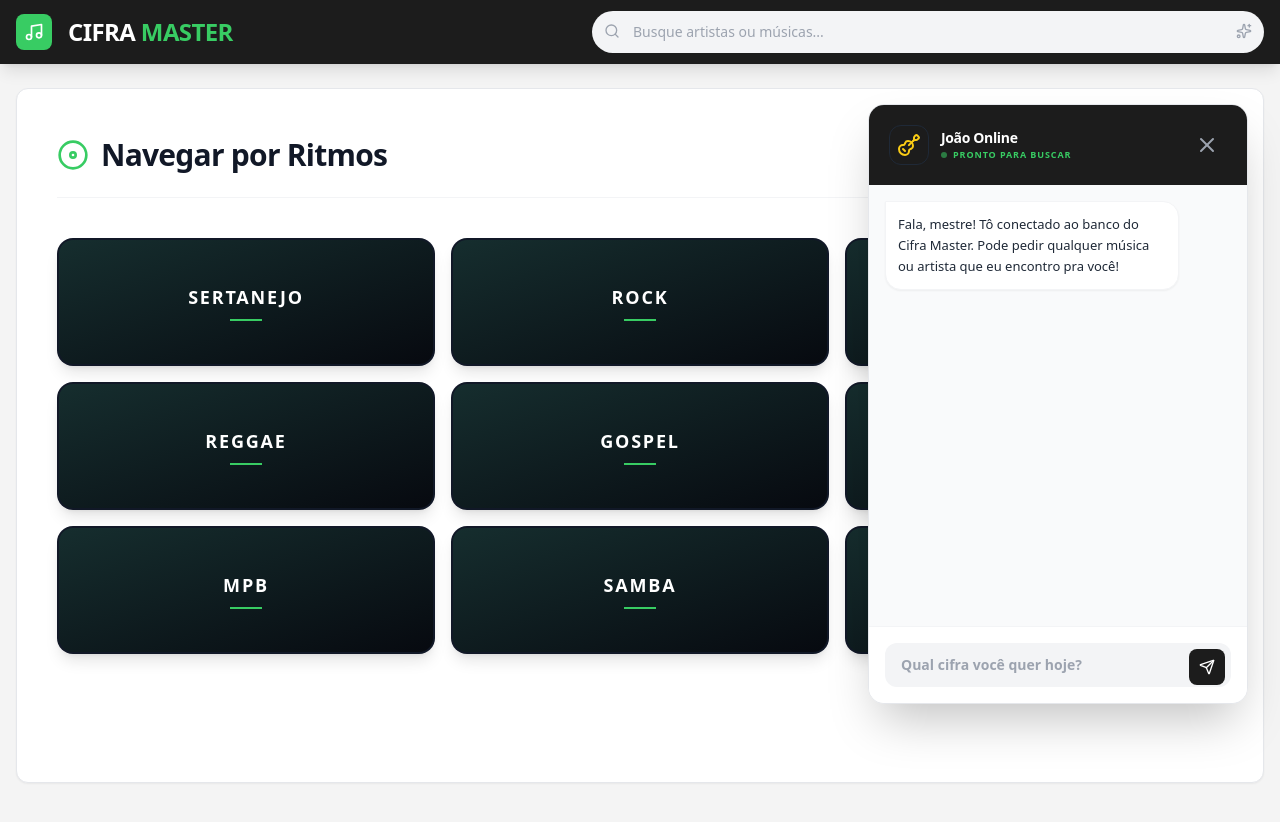
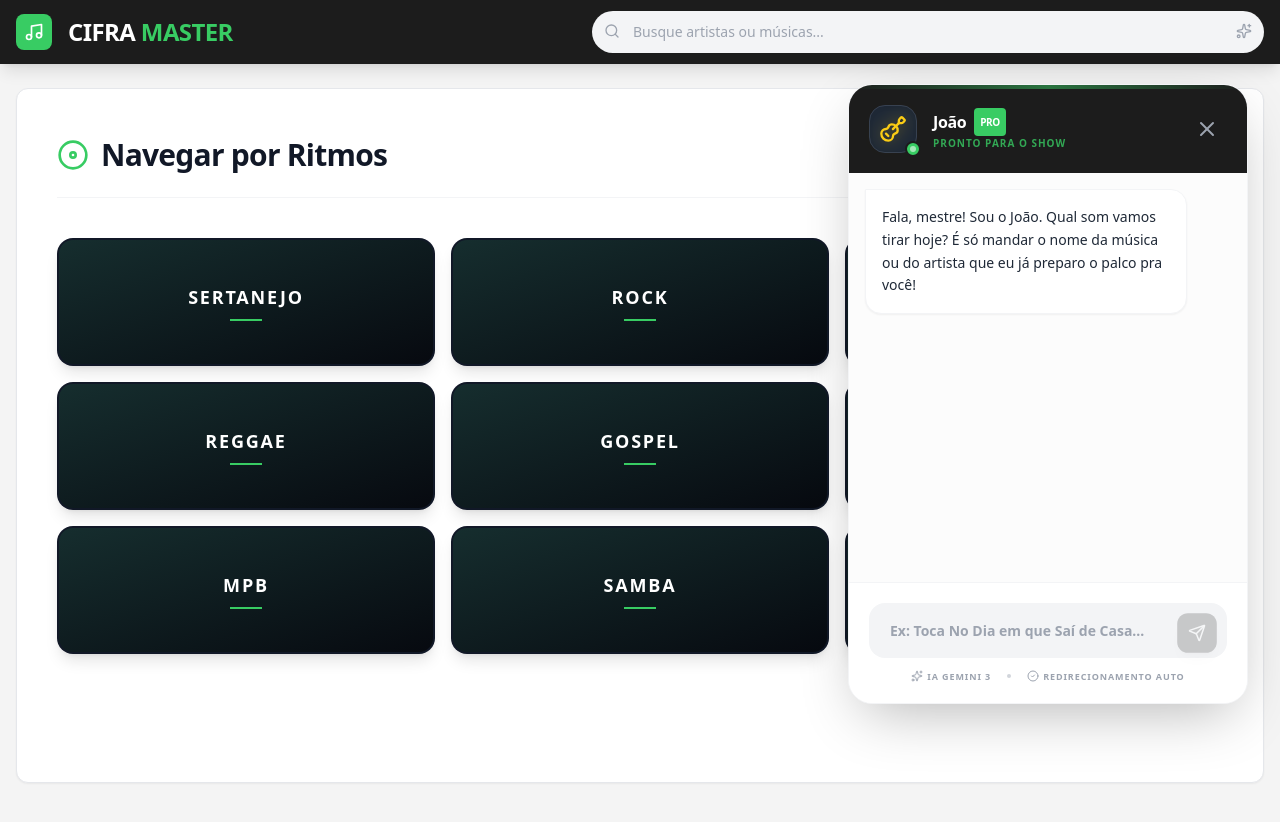
Before and after one commit to thyagomonteiro10/ciframaster, a React (Vite) app: page / in a window 1280 px wide. Both pictures are taken after a click on the button 1216 px from the left and 736 px from the top of the page. Shown: the top 822 px of the page. Built offline with nearby package versions, Linux system fonts and the light colour scheme.

Commit message:
fix(JoaoAssistant): Improve song search and initial prompt
Refactor song search logic to handle common user phrasing for requesting songs. Update the initial assistant greeting to be more welcoming and clear about its capabilities.

```diff
--- a/components/JoaoAssistant.tsx
+++ b/components/JoaoAssistant.tsx
@@ -1,5 +1,5 @@
 
-import { Send, X, Music, Guitar, Link as LinkIcon, Bot, Globe, CheckCircle2, Users } from 'lucide-react';
+import { Send, X, Music, Guitar, CheckCircle2, Loader2, Sparkles, Zap } from 'lucide-react';
 import React, { useState, useRef, useEffect } from 'react';
 import { GoogleGenAI, Type } from "@google/genai";
 import { ExtendedSong, ZEZE_SONGS, JULIANY_SOUZA_SONGS } from '../constants';
@@ -8,7 +8,6 @@ interface Message {
   role: 'user' | 'joao';
   text: string;
   songData?: ExtendedSong;
-  sources?: { uri: string; title: string }[];
   isLocal?: boolean;
 }
 
@@ -20,7 +19,7 @@ interface JoaoAssistantProps {
 
 const JoaoAssistant: React.FC<JoaoAssistantProps> = ({ onSongFound, isOpen, onClose }) => {
   const [messages, setMessages] = useState<Message[]>([
-    { role: 'joao', text: 'Fala, mestre! Tô conectado ao banco do Cifra Master. Pode pedir qualquer música ou artista que eu encontro pra você!' }
+    { role: 'joao', text: 'Fala, mestre! Sou o João. Qual som vamos tirar hoje? É só mandar o nome da música ou do artista que eu já preparo o palco pra você!' }
   ]);
   const [input, setInput] = useState('');
   const [isTyping, setIsTyping] = useState(false);
@@ -33,7 +32,11 @@ const JoaoAssistant: React.FC<JoaoAssistantProps> = ({ onSongFound, isOpen, onCl
   }, [messages, isTyping]);
 
   const findLocalSong = (query: string): ExtendedSong | undefined => {
-    const q = query.toLowerCase().trim();
+    const q = query.toLowerCase().trim()
+      .replace('abre a cifra de ', '')
+      .replace('quero tocar ', '')
+      .replace('toca ', '');
+
     if (q.length < 2) return undefined;
 
     const allLocal = [...ZEZE_SONGS, ...JULIANY_SOUZA_SONGS];
@@ -44,26 +47,29 @@ const JoaoAssistant: React.FC<JoaoAssistantProps> = ({ onSongFound, isOpen, onCl
   };
 
   const askJoao = async (query: string) => {
+    if (!query.trim()) return;
+
     setMessages(prev => [...prev, { role: 'user', text: query }]);
     setInput('');
     setIsTyping(true);
 
+    // Inteligência Local primeiro
     const localMatch = findLocalSong(query);
     if (localMatch) {
       setTimeout(() => {
         setMessages(prev => [...prev, {
           role: 'joao',
-          text: `Mestre, essa eu já conheço de cor! Redirecionando você para a cifra de ${localMatch.title}...`,
+          text: `Essa eu tenho aqui no meu caderno! "${localMatch.title}" do ${localMatch.artist}. Já tô abrindo pra você, mestre!`,
           songData: localMatch,
           isLocal: true
         }]);
         setIsTyping(false);
-        // Redirecionamento automático rápido
-        setTimeout(() => onSongFound(localMatch), 800);
-      }, 600);
+        setTimeout(() => onSongFound(localMatch), 1000);
+      }, 500);
       return;
     }
 
+    // Inteligência Artificial
     const ai = new GoogleGenAI({ apiKey: process.env.API_KEY });
     try {
       const response = await ai.models.generateContent({
@@ -71,57 +77,56 @@ const JoaoAssistant: React.FC<JoaoAssistantProps> = ({ onSongFound, isOpen, onCl
         contents: query,
         config: {
           tools: [{ googleSearch: {} }],
-          systemInstruction: `Você é o João do Cifra Master. Você busca as cifras mais precisas na internet.
-          Retorne sempre a letra integral e os acordes [C] de forma correta.
-          Sua personalidade é de um instrutor de música gente boa.
-          Se o usuário pedir algo que pareça busca de música, foque em retornar o objeto songData.`,
+          systemInstruction: `Você é o João, o instrutor de música mais gente boa do Brasil.
+          OBJETIVO: Encontrar cifras precisas e abrir para o usuário.
+          PERSONALIDADE: Use gírias de músico (mestre, brother, tirar um som, palhetada). Seja rápido e prestativo.
+
+          SE O USUÁRIO PEDIR UMA MÚSICA:
+          1. Busque a cifra real com Google Search.
+          2. Garanta que o JSON contenha 'songData'.
+          3. No campo 'message', diga algo como "Encontrei essa fera aqui! Preparando a cifra de [Musica]..."
+
+          FORMATO DE RESPOSTA (JSON):
+          {
+            "message": "Sua resposta amigável aqui",
+            "songData": {
+              "title": "Nome da Música",
+              "artist": "Nome do Artista",
+              "content": "Letra com [Acordes] entre colchetes",
+              "genre": "Gênero",
+              "difficulty": "Fácil/Médio/Difícil",
+              "originalKey": "Tom Original"
+            }
+          }`,
           responseMimeType: "application/json",
-          responseSchema: {
-            type: Type.OBJECT,
-            properties: {
-              message: { type: Type.STRING },
-              songData: {
-                type: Type.OBJECT,
-                properties: {
-                  title: { type: Type.STRING },
-                  artist: { type: Type.STRING },
-                  content: { type: Type.STRING },
-                  genre: { type: Type.STRING },
-                  difficulty: { type: Type.STRING, enum: ['Fácil', 'Médio', 'Difícil'] },
-                  originalKey: { type: Type.STRING }
-                }
-              }
-            },
-            required: ["message"]
-          }
         }
       });
 
       const data = JSON.parse(response.text);
-      const sources = response.candidates?.[0]?.groundingMetadata?.groundingChunks?.map((chunk: any) => ({
-        uri: chunk.web?.uri,
-        title: chunk.web?.title
-      })).filter((s: any) => s.uri) || [];
 
-      const newSong = data.songData ? {
-        id: `web-${Math.random().toString(36).substr(2, 9)}`,
+      if (data.songData) {
+        const newSong = {
+          id: `ai-${Date.now()}`,
           ...data.songData,
-        sources
-      } : undefined;
+          verified: false
+        };
 
         setMessages(prev => [...prev, {
           role: 'joao',
-        text: newSong ? `${data.message} Encontrei! Redirecionando você agora...` : data.message,
-        songData: newSong,
-        sources
+          text: data.message || `Achei! Vamos tocar "${newSong.title}". Abrindo em 3, 2, 1...`,
+          songData: newSong
         }]);
 
-      if (newSong) {
-        // Redirecionamento automático rápido após a resposta da IA
-        setTimeout(() => onSongFound(newSong), 1200);
+        // Redirecionamento automático
+        setTimeout(() => onSongFound(newSong), 1500);
+      } else {
+        setMessages(prev => [...prev, {
+          role: 'joao',
+          text: data.message || "Poxa mestre, procurei em todo canto mas essa cifra tá difícil. Tenta outro nome?"
+        }]);
       }
     } catch (error) {
-      setMessages(prev => [...prev, { role: 'joao', text: 'Eita, mestre, perdi o sinal. Tenta perguntar de novo?' }]);
+      setMessages(prev => [...prev, { role: 'joao', text: 'Eita, deu um nó nas cordas aqui. Tenta de novo, por favor?' }]);
     } finally {
       setIsTyping(false);
     }
@@ -130,70 +135,102 @@ const JoaoAssistant: React.FC<JoaoAssistantProps> = ({ onSongFound, isOpen, onCl
   if (!isOpen) return null;
 
   return (
-    <div className="fixed inset-0 md:inset-auto md:bottom-24 md:right-8 z-[100] flex flex-col w-full md:w-[380px] h-full md:h-[600px] bg-white md:rounded-2xl shadow-2xl overflow-hidden border border-gray-200">
-      <div className="bg-[#1c1c1c] p-5 flex items-center justify-between shrink-0">
-        <div className="flex items-center gap-3">
-          <div className="w-10 h-10 bg-[#1c1c1c] border border-gray-800 rounded-xl flex items-center justify-center">
-            <Guitar className="w-6 h-6 text-yellow-400" />
+    <div className="fixed inset-0 md:inset-auto md:bottom-24 md:right-8 z-[100] flex flex-col w-full md:w-[400px] h-full md:h-[620px] bg-white md:rounded-3xl shadow-[0_20px_60px_-15px_rgba(0,0,0,0.3)] overflow-hidden border border-gray-100 transition-all animate-in fade-in slide-in-from-bottom-10">
+      {/* Header Premium */}
+      <div className="bg-[#1c1c1c] p-5 flex items-center justify-between shrink-0 relative overflow-hidden">
+        <div className="absolute top-0 left-0 w-full h-1 bg-gradient-to-r from-transparent via-[#38cc63] to-transparent opacity-50"></div>
+        <div className="flex items-center gap-4">
+          <div className="relative">
+            <div className="w-12 h-12 bg-gray-800 rounded-2xl flex items-center justify-center border border-gray-700 shadow-inner">
+              <Guitar className="w-7 h-7 text-yellow-400 drop-shadow-[0_0_8px_rgba(250,204,21,0.4)]" />
+            </div>
+            <div className="absolute -bottom-1 -right-1 w-4 h-4 bg-[#38cc63] rounded-full border-2 border-[#1c1c1c] flex items-center justify-center">
+              <div className="w-1.5 h-1.5 bg-white rounded-full animate-pulse"></div>
+            </div>
           </div>
           <div>
-            <h3 className="text-white font-black text-sm tracking-tight">João Online</h3>
-            <div className="flex items-center gap-1.5">
-               <div className="w-1.5 h-1.5 bg-[#38cc63] rounded-full animate-pulse"></div>
-               <p className="text-[#38cc63] text-[9px] font-bold uppercase tracking-widest">Pronto para buscar</p>
+            <h3 className="text-white font-black text-base tracking-tight flex items-center gap-2">
+              João <span className="text-[10px] bg-[#38cc63] text-white px-1.5 py-0.5 rounded font-bold uppercase">Pro</span>
+            </h3>
+            <p className="text-[#38cc63]/80 text-[10px] font-bold uppercase tracking-widest">Pronto para o show</p>
           </div>
         </div>
-        </div>
-        <button onClick={onClose} className="p-2 text-gray-400 hover:text-white transition-colors">
+        <button onClick={onClose} className="p-2 text-gray-400 hover:text-white hover:bg-white/10 rounded-xl transition-all">
           <X className="w-6 h-6" />
         </button>
       </div>
 
-      <div ref={scrollRef} className="flex-1 overflow-y-auto p-4 space-y-4 bg-gray-50">
+      {/* Chat Area */}
+      <div ref={scrollRef} className="flex-1 overflow-y-auto p-4 space-y-6 bg-[#fcfcfc] custom-scrollbar">
         {messages.map((msg, i) => (
-          <div key={i} className={`flex ${msg.role === 'user' ? 'justify-end' : 'justify-start'}`}>
-            <div className={`max-w-[85%] p-3 rounded-2xl text-[13px] font-medium leading-relaxed ${
-              msg.role === 'user' ? 'bg-[#38cc63] text-white rounded-tr-none' : 'bg-white text-gray-800 border border-gray-100 rounded-tl-none shadow-sm'
+          <div key={i} className={`flex ${msg.role === 'user' ? 'justify-end' : 'justify-start'} animate-in fade-in slide-in-from-bottom-2 duration-300`}>
+            <div className={`max-w-[88%] ${msg.role === 'user' ? 'order-1' : 'order-2'}`}>
+              <div className={`p-4 rounded-2xl text-[14px] leading-relaxed shadow-sm ${
+                msg.role === 'user'
+                  ? 'bg-[#38cc63] text-white rounded-tr-none font-semibold'
+                  : 'bg-white text-gray-800 border border-gray-100 rounded-tl-none'
               }`}>
                 {msg.text}
 
                 {msg.songData && (
-                <div className={`mt-3 pt-3 border-t flex flex-col gap-2 ${msg.isLocal ? 'border-[#38cc63]/20' : 'border-gray-50'}`}>
+                  <div className={`mt-4 p-3 rounded-xl border flex flex-col gap-2 transition-all group cursor-pointer hover:border-[#38cc63]/50 ${
+                    msg.isLocal ? 'bg-[#38cc63]/5 border-[#38cc63]/20' : 'bg-gray-50 border-gray-200'
+                  }`}>
                     <div className="flex items-center justify-between">
                       <div className="flex items-center gap-2 overflow-hidden">
-                      <Music className={`w-3 h-3 shrink-0 ${msg.isLocal ? 'text-[#38cc63]' : 'text-gray-400'}`} />
-                      <span className="text-[10px] font-black uppercase truncate text-gray-600">{msg.songData.title}</span>
+                        <div className="p-1.5 bg-white rounded-lg border border-gray-100 shadow-sm">
+                           <Music className={`w-3.5 h-3.5 ${msg.isLocal ? 'text-[#38cc63]' : 'text-gray-400'}`} />
+                        </div>
+                        <div className="overflow-hidden">
+                          <div className="text-[11px] font-black uppercase truncate text-gray-800">{msg.songData.title}</div>
+                          <div className="text-[9px] text-gray-500 font-bold uppercase">{msg.songData.artist}</div>
                         </div>
                       </div>
-                  <div className="text-[9px] text-gray-400 font-bold uppercase mb-1">{msg.songData.artist}</div>
+                      <div className="shrink-0 flex items-center gap-1 text-[9px] font-bold bg-[#38cc63]/10 text-[#38cc63] px-2 py-0.5 rounded-full uppercase">
+                        <Zap className="w-2.5 h-2.5" /> Abrindo
+                      </div>
+                    </div>
                   </div>
                 )}
               </div>
             </div>
+          </div>
         ))}
         {isTyping && (
-          <div className="flex items-center gap-2 text-[10px] text-gray-400 font-bold px-2">
-            <div className="flex gap-1">
-              <div className="w-1 h-1 bg-gray-400 rounded-full animate-bounce"></div>
-              <div className="w-1 h-1 bg-gray-400 rounded-full animate-bounce [animation-delay:0.2s]"></div>
-              <div className="w-1 h-1 bg-gray-400 rounded-full animate-bounce [animation-delay:0.4s]"></div>
+          <div className="flex items-center gap-3 text-[11px] text-gray-400 font-bold px-2 italic">
+            <div className="flex gap-1.5">
+              <div className="w-1.5 h-1.5 bg-[#38cc63] rounded-full animate-bounce [animation-duration:0.8s]"></div>
+              <div className="w-1.5 h-1.5 bg-[#38cc63] rounded-full animate-bounce [animation-duration:0.8s] [animation-delay:0.2s]"></div>
+              <div className="w-1.5 h-1.5 bg-[#38cc63] rounded-full animate-bounce [animation-duration:0.8s] [animation-delay:0.4s]"></div>
             </div>
-            <span>João está procurando...</span>
+            <span>João está afinando a busca...</span>
           </div>
         )}
       </div>
 
-      <div className="p-4 bg-white border-t border-gray-100">
-        <form onSubmit={(e) => { e.preventDefault(); if (input.trim()) askJoao(input); }} className="relative">
+      {/* Input Area */}
+      <div className="p-5 bg-white border-t border-gray-100">
+        <form onSubmit={(e) => { e.preventDefault(); askJoao(input); }} className="relative">
           <input
-            type="text" value={input} onChange={(e) => setInput(e.target.value)}
-            placeholder="Qual cifra você quer hoje?"
-            className="w-full pl-4 pr-12 py-3 bg-gray-100 rounded-xl text-sm font-bold text-black outline-none focus:ring-2 focus:ring-[#38cc63]/20"
+            type="text"
+            value={input}
+            onChange={(e) => setInput(e.target.value)}
+            placeholder="Ex: Toca No Dia em que Saí de Casa..."
+            className="w-full pl-5 pr-14 py-4 bg-gray-100 rounded-2xl text-[14px] font-bold text-black placeholder:text-gray-400 outline-none focus:ring-4 focus:ring-[#38cc63]/10 focus:bg-white transition-all border border-transparent focus:border-[#38cc63]/20"
           />
-          <button type="submit" disabled={isTyping} className="absolute right-1.5 top-1.5 w-9 h-9 bg-[#1c1c1c] rounded-lg flex items-center justify-center text-white hover:bg-black transition-colors">
-            <Send className="w-4 h-4" />
+          <button
+            type="submit"
+            disabled={isTyping || !input.trim()}
+            className="absolute right-2 top-2 w-11 h-11 bg-[#1c1c1c] rounded-xl flex items-center justify-center text-white hover:bg-black active:scale-95 transition-all disabled:opacity-20 disabled:scale-90 shadow-lg shadow-black/10"
+          >
+            {isTyping ? <Loader2 className="w-5 h-5 animate-spin" /> : <Send className="w-5 h-5" />}
           </button>
         </form>
+        <div className="mt-3 flex items-center justify-center gap-4 text-[9px] font-bold text-gray-400 uppercase tracking-widest">
+           <span className="flex items-center gap-1"><Sparkles className="w-3 h-3" /> IA Gemini 3</span>
+           <span className="w-1 h-1 bg-gray-300 rounded-full"></span>
+           <span className="flex items-center gap-1"><CheckCircle2 className="w-3 h-3" /> Redirecionamento Auto</span>
+        </div>
       </div>
     </div>
   );
```
Lines whose indentation alone changed are shown as unchanged.
